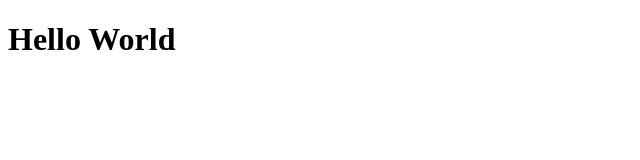
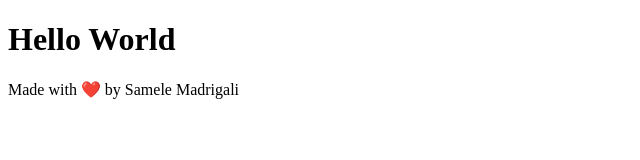
Before and after one commit to boolean-class-122/htmlcss-hello, a plain HTML site: page index.html in a window 1280 px wide. Shown: the whole page, without its empty margins (0-640 px from the left). Drawn offline with Linux system fonts and the light colour scheme.

Commit message:
feat: add footer

```diff
--- a/index.html
+++ b/index.html
@@ -7,5 +7,8 @@
     <header>
       <h1>Hello World</h1>
     </header>
+    <footer>
+      <p>Made with ❤️ by Samele Madrigali</p>
+    </footer>
   </body>
 </html>
```
